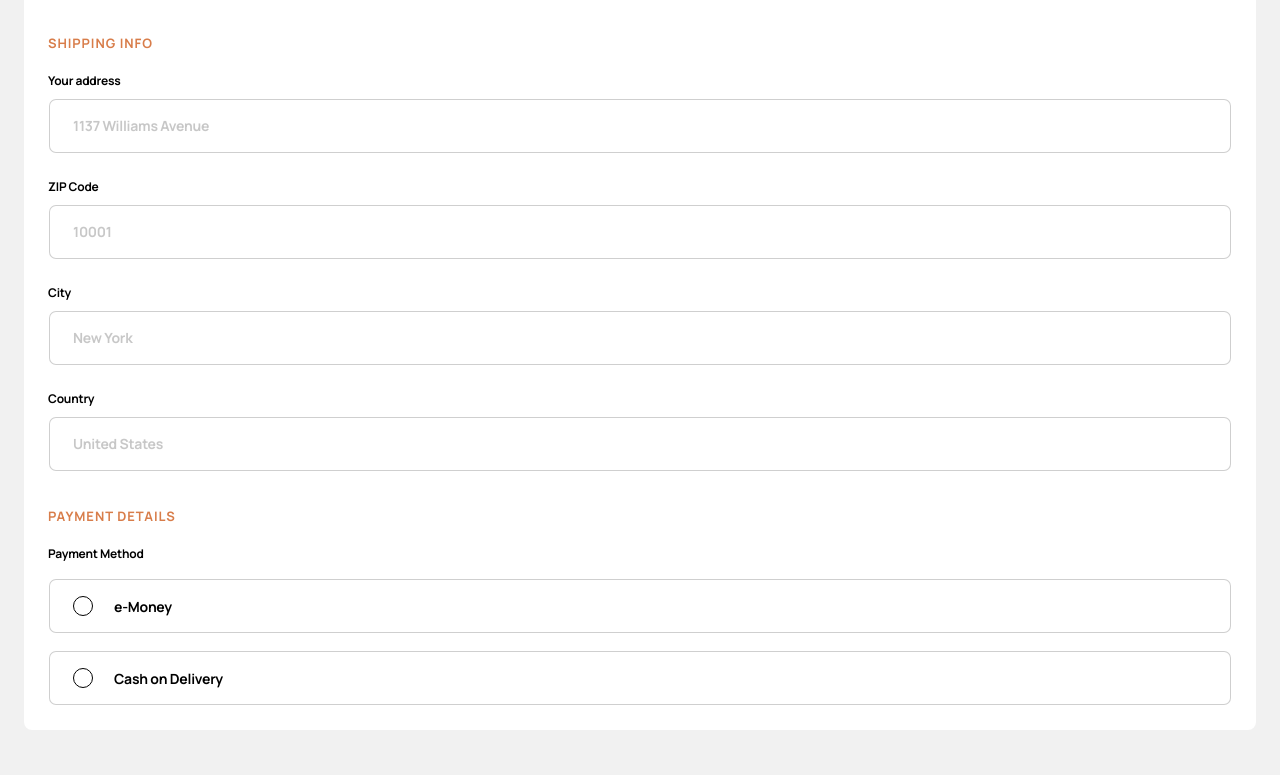
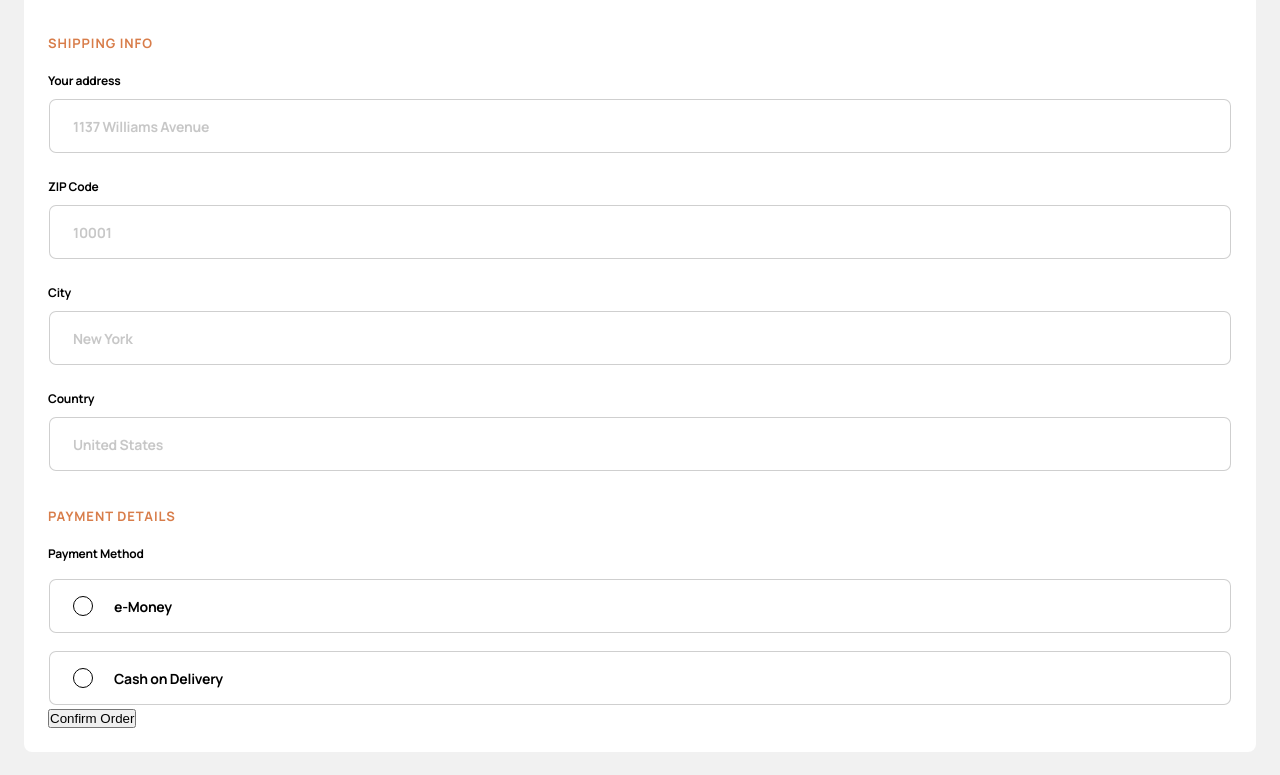
Before and after one commit to HeadYZ/Audiophile, a React (Vite) app: page /checkout in a window 1280 px wide. Shown: the part 585-1360 px from the top of the page. Built offline with nearby package versions, Linux system fonts and the light colour scheme.

Commit message:
create checkout action

```diff
--- a/src/App.jsx
+++ b/src/App.jsx
@@ -10,6 +10,7 @@ import ScrollToTop from './components/ScrollToTop.js'
 import Product from './pages/Product.jsx'
 import ProductsLayout from './pages/ProductsLayot.jsx'
 import Checkout from './pages/Checkout.jsx'
+import { action as checkoutAction } from './pages/Checkout.jsx'
 
 const Earphones = lazy(() => import('./pages/Earphones.jsx'))
 const Headphones = lazy(() => import('./pages/Headphones.jsx'))
@@ -43,6 +44,7 @@ const router = createBrowserRouter([
 						<Checkout />
 					</>
 				),
+				action: checkoutAction,
 			},
 			{
 				path: '/earphones',
--- a/src/UI/Input.jsx
+++ b/src/UI/Input.jsx
@@ -6,7 +6,7 @@ export default function Input({ label, name, style, ...props }) {
 			<label className={classes.input__label} style={style} htmlFor={name}>
 				{label}
 			</label>
-			<input className={classes.input} {...props} />
+			<input className={classes.input} name={name} {...props} />
 		</div>
 	)
 }
--- a/src/UI/Input.module.scss
+++ b/src/UI/Input.module.scss
@@ -6,6 +6,10 @@
 	box-shadow: inset 0 0 0 1px rgb(207, 207, 207);
 	box-sizing: border-box;
 	border-radius: 0.8rem;
+	font-family: 'Manrope', sans-serif;
+	font-size: 1.4rem;
+	font-weight: bold;
+	letter-spacing: -0.025rem;
 
 	&__box {
 		display: flex;
--- /dev/null
+++ b/src/components/Checkout/CheckoutSummary.jsx
@@ -0,0 +1,12 @@
+import classes from './CheckoutSummary.module.scss'
+
+export default function CheckoutSummary() {
+	return (
+		<div className={classes.checkout__summary}>
+
+			<button type='submit' className={classes.checkout__submit}>
+				Confirm Order
+			</button>
+		</div>
+	)
+}
--- a/src/pages/Checkout.jsx
+++ b/src/pages/Checkout.jsx
@@ -3,6 +3,7 @@ import Navigation from '../components/Navigation/Navigation'
 import classes from './Checkout.module.scss'
 import Input from '../UI/Input'
 import { useEffect, useState } from 'react'
+import CheckoutSummary from '../components/Checkout/CheckoutSummary'
 export default function Checkout() {
 	const navigate = useNavigate()
 	const [paymentMethod, setPaymentMethod] = useState('')
@@ -31,7 +32,7 @@ export default function Checkout() {
 				</button>
 				<section className={classes.checkout__wrapper}>
 					<h1 className={classes.checkout__h1}>Checkout</h1>
-					<Form>
+					<Form method='post'>
 						<h2 className={classes.checkout__h2}>Billing details</h2>
 						<div className={classes.checkout__box}>
 							<Input label='Name' id='name' type='text' placeholder='Alexei Ward' name='name' />
@@ -106,9 +107,17 @@ export default function Checkout() {
 								/>
 							)}
 						</div>
+						<CheckoutSummary />
 					</Form>
 				</section>
 			</main>
 		</>
 	)
 }
+export async function action({ request }) {
+	const formData = await request.formData()
+
+	const data = Object.fromEntries(formData)
+	console.log(data)
+	return null
+}
--- a/src/pages/Checkout.module.scss
+++ b/src/pages/Checkout.module.scss
@@ -60,9 +60,10 @@
 			gap: 2.1rem;
 			height: 5.6rem;
 			padding: 2.4rem;
+			font-family: 'Manrope', sans-serif;
 			font-size: 1.4rem;
+			font-weight: bold;
 			letter-spacing: -0.025rem;
-			font-weight: bold;
 			border: 1px solid transparent;
 			box-shadow: inset 0 0 0 1px rgb(207, 207, 207);
 			box-sizing: border-box;
```
Also changed, not shown: src/components/Checkout/CheckoutSummary.module.scss (added).
